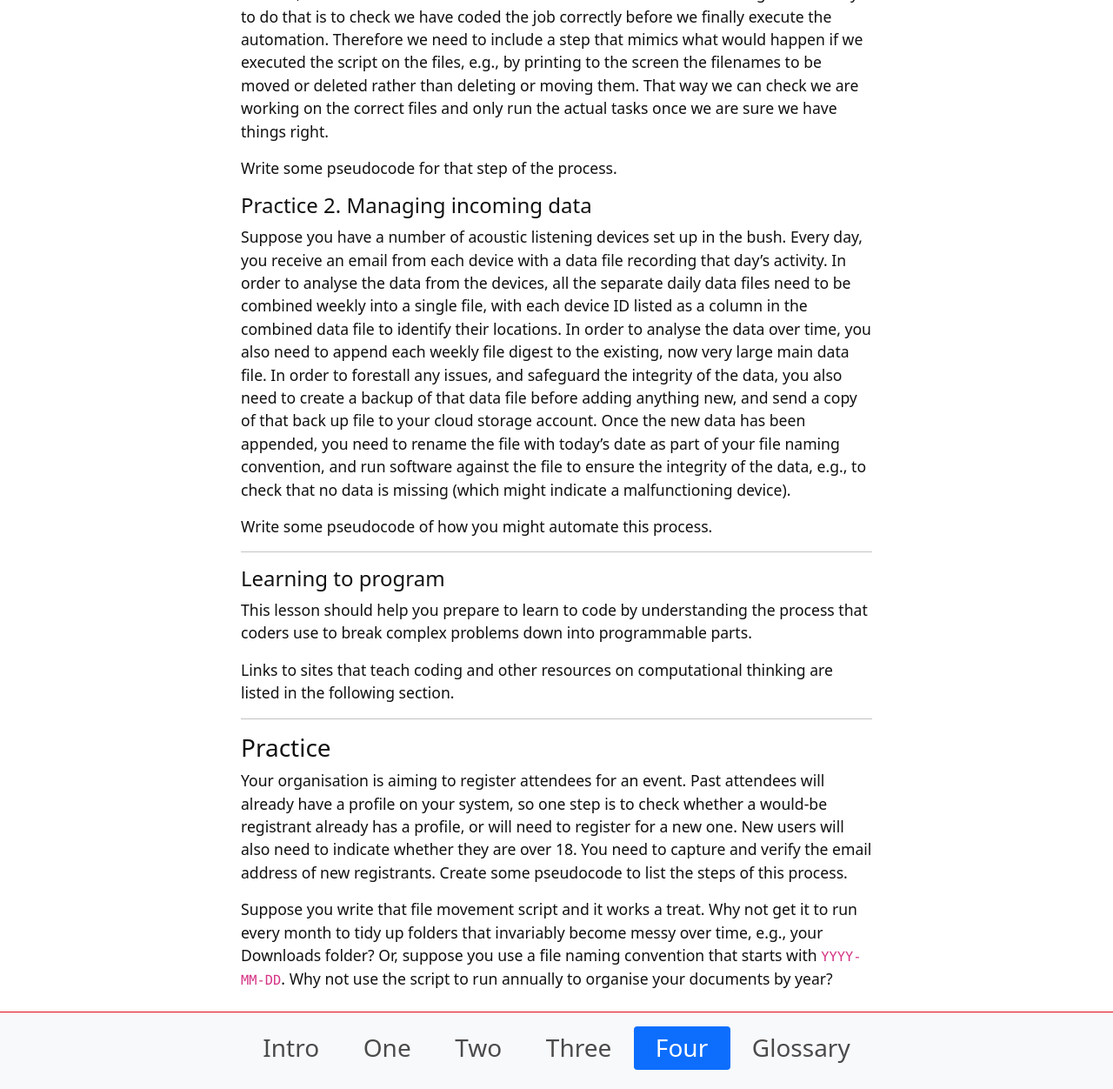
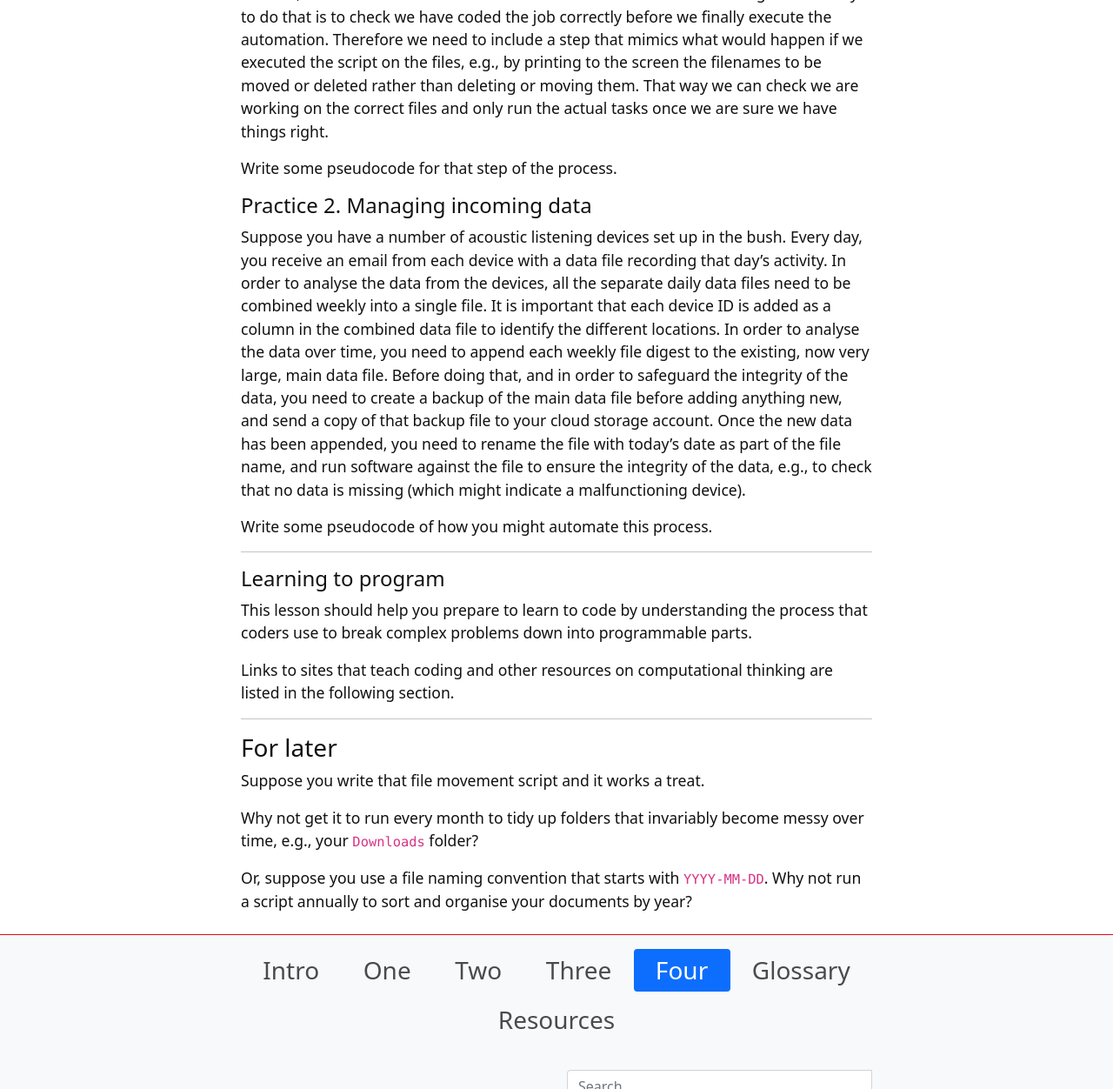
Before and after one commit to weaverbel/intro-computational-thinking, a Jekyll site: the page built from content/4-lesson.md, in a window 1280 px wide and 1400 px high, scrolled down 2345 px, cut to the strip 0-1252 px from the top of the window. Shown: the whole strip at 87% size. Built offline with Jekyll 4.4.1, drawn with Linux system fonts in a browser that asks for light colours.

Commit message:
Update 4-lesson.md
simplify the wording

```diff
--- a/content/4-lesson.md
+++ b/content/4-lesson.md
@@ -42,7 +42,7 @@ Write some pseudocode for that step of the process.
 
 #### Practice 2. Managing incoming data
 
-Suppose you have a number of acoustic listening devices set up in the bush. Every day, you receive an email from each device with a data file recording that day's activity. In order to analyse the data from the devices, all the separate daily data files need to be combined weekly into a single file, with each device ID listed as a column in the combined data file to identify their locations. In order to analyse the data over time, you also need to append each weekly file digest to the existing, now very large main data file. In order to forestall any issues, and safeguard the integrity of the data, you also need to create a backup of that data file before adding anything new, and send a copy of that back up file to your cloud storage account. Once the new data has been appended, you need to rename the file with today's date as part of your file naming convention, and run software against the file to ensure the integrity of the data, e.g., to check that no data is missing (which might indicate a malfunctioning device).
+Suppose you have a number of acoustic listening devices set up in the bush. Every day, you receive an email from each device with a data file recording that day's activity. In order to analyse the data from the devices, all the separate daily data files need to be combined weekly into a single file. It is important that each device ID is added as a column in the combined data file to identify the different locations. In order to analyse the data over time, you need to append each weekly file digest to the existing, now very large, main data file. Before doing that, and in order to safeguard the integrity of the data, you need to create a backup of the main data file before adding anything new, and send a copy of that backup file to your cloud storage account. Once the new data has been appended, you need to rename the file with today's date as part of the file name, and run software against the file to ensure the integrity of the data, e.g., to check that no data is missing (which might indicate a malfunctioning device).
 
 Write some pseudocode of how you might automate this process.
 
@@ -56,8 +56,10 @@ Links to sites that teach coding and other resources on computational thinking a
 
 ---------
 
-### Practice
+### For later
 
-Your organisation is aiming to register attendees for an event. Past attendees will already have a profile on your system, so one step is to check whether a would-be registrant already has a profile, or will need to register for a new one. New users will also need to indicate whether they are over 18. You need to capture and verify the email address of new registrants. Create some pseudocode to list the steps of this process.
+Suppose you write that file movement script and it works a treat.
 
-Suppose you write that file movement script and it works a treat. Why not get it to run every month to tidy up folders that invariably become messy over time, e.g., your Downloads folder? Or, suppose you use a file naming convention that starts with `YYYY-MM-DD`. Why not use the script to run annually to organise your documents by year?
+Why not get it to run every month to tidy up folders that invariably become messy over time, e.g., your `Downloads` folder?
+
+Or, suppose you use a file naming convention that starts with `YYYY-MM-DD`. Why not run a script annually to sort and organise your documents by year?
```
